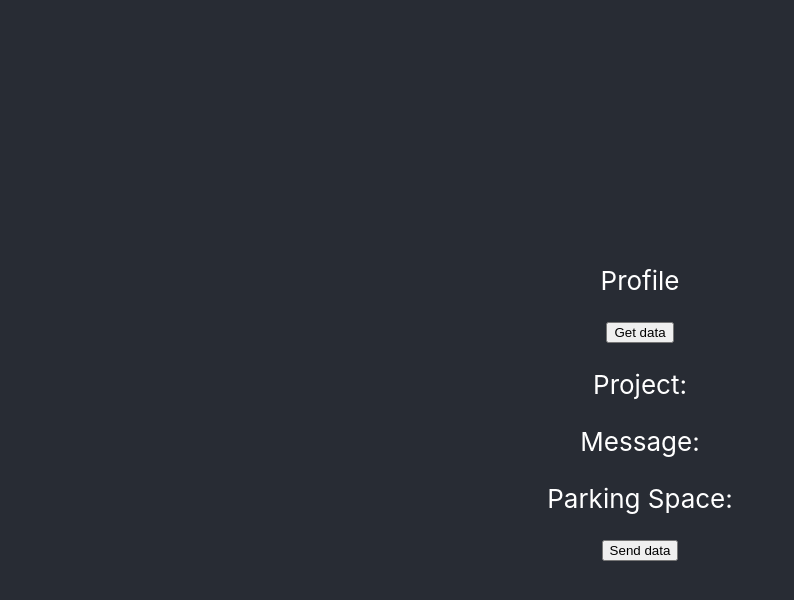
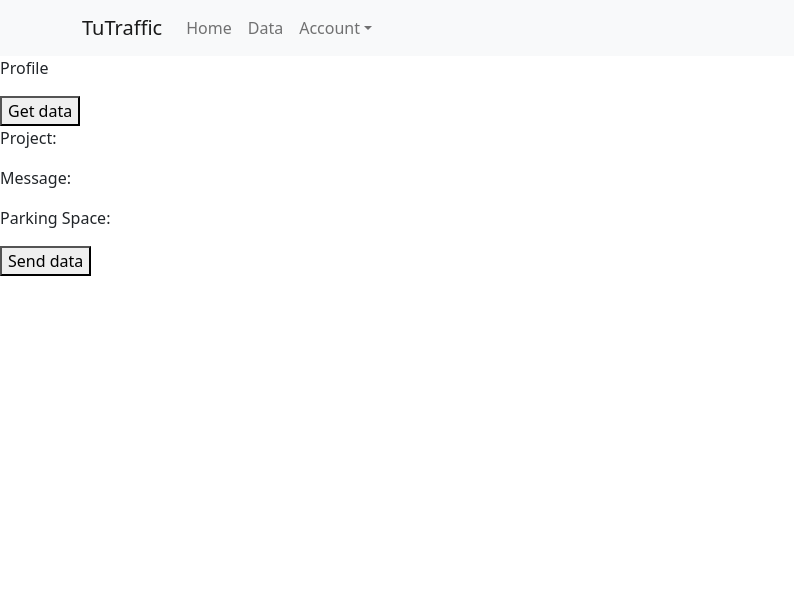
Before and after one commit to Capstone-Projects-2023-Spring/project-tutraffic, a React (Create React App) app in the folder frontend/: page /data in a window 1280 px wide. Shown: the top 600 px of the page, without its empty margins (0-794 px from the left). Built offline with nearby package versions, Linux system fonts and the light colour scheme.

Commit message:
created nav bar and file structure

```diff
--- a/frontend/package.json
+++ b/frontend/package.json
@@ -7,8 +7,12 @@
     "@testing-library/react": "^13.4.0",
     "@testing-library/user-event": "^13.5.0",
     "axios": "^1.3.4",
+    "bootstrap": "^5.2.3",
     "react": "^18.2.0",
+    "react-bootstrap": "^2.7.2",
     "react-dom": "^18.2.0",
+    "react-router": "^6.8.2",
+    "react-router-dom": "^6.8.2",
     "react-scripts": "5.0.1",
     "socket.io-client": "^4.6.1",
     "web-vitals": "^2.1.4"
--- a/frontend/src/App.js
+++ b/frontend/src/App.js
@@ -1,69 +1,20 @@
-import { useState } from 'react'
-import axios from "axios";
-import './App.css';
+import React from "react";
+import Navr from "./Navr";
+import Home from "./Home";
+import Data from "./Data";
+import { BrowserRouter as Router, Routes, Route } from "react-router-dom";
 
-function App() {
-
-  // store message
-  const [profileData, setProfileData] = useState([]);
-
-  // receive message
-  const getData = () => {
-    axios({
-      method: "GET",
-      url: "http://localhost:8000/profile",
-    })
-      .then((response) => {
-        const res = response.data
-        setProfileData(({
-          project: res.name,
-          message: res.message,
-          space: res.space
-        }))
-      }).catch((error) => {
-        if (error.response) {
-          console.log(error.response)
-          console.log(error.response.status)
-          console.log(error.response.headers)
-        }
-      })
-  };
-
-  const sendData = () => {
-    const data = {
-      name: "tutraffic",
-      email: "tutraffic@temple.edu"
-    };
-    axios({
-      method: "POST",
-      url: "http://localhost:8000/data",
-      headers: {
-        "Content-Type": "application/json"
-      },
-      data: data
-    })
-      .then((response) => {
-        console.log(response.data);
-      })
-      .catch((error) => {
-        console.log(error.response);
-      });
-  };
-
+export default function App() {
   return (
-    <div className="App">
-      <header className="App-header">
-        <p>Profile</p><button onClick={getData}>Get data</button>
-        {profileData && <div>
-          <p>Project: {profileData.project}</p>
-          <p>Message: {profileData.message}</p>
-          <p>Parking Space: {profileData.space}</p>
-        </div>
-        }
-        <button onClick={sendData}>Send data</button>
-      </header>
-    </div>
+    <Router>
+      <div className="App">
+        <Navr />
+        <Routes>
+          <Route path="/" element={<Home />} />
+          <Route path="/home" element={<Home />} />
+          <Route path="/data" element={<Data />} />
+        </Routes>
+      </div>
+    </Router>
   );
 }
-
-export default App;
--- /dev/null
+++ b/frontend/src/Data.js
@@ -0,0 +1,66 @@
+import { useState } from 'react'
+import axios from "axios";
+
+export default function Data() {
+
+  // store message
+  const [profileData, setProfileData] = useState([]);
+
+  // receive message
+  const getData = () => {
+    axios({
+      method: "GET",
+      url: "http://localhost:8000/profile",
+    })
+      .then((response) => {
+        const res = response.data
+        setProfileData(({
+          project: res.name,
+          message: res.message,
+          space: res.space
+        }))
+      }).catch((error) => {
+        if (error.response) {
+          console.log(error.response)
+          console.log(error.response.status)
+          console.log(error.response.headers)
+        }
+      })
+  };
+
+  const sendData = () => {
+    const data = {
+      name: "tutraffic",
+      email: "tutraffic@temple.edu"
+    };
+    axios({
+      method: "POST",
+      url: "http://localhost:8000/data",
+      headers: {
+        "Content-Type": "application/json"
+      },
+      data: data
+    })
+      .then((response) => {
+        console.log(response.data);
+      })
+      .catch((error) => {
+        console.log(error.response);
+      });
+  };
+
+  return (
+      <div className="App">
+        <header className="App-header">
+          <p>Profile</p><button onClick={getData}>Get data</button>
+          {profileData && <div>
+            <p>Project: {profileData.project}</p>
+            <p>Message: {profileData.message}</p>
+            <p>Parking Space: {profileData.space}</p>
+          </div>
+          }
+          <button onClick={sendData}>Send data</button>
+        </header>
+      </div>
+  );
+}
--- /dev/null
+++ b/frontend/src/Home.js
@@ -0,0 +1,10 @@
+export default function Home() {
+
+    return (
+        <div>
+            <h1>Home page</h1>
+            <p> Google Map </p>
+        </div>
+    );
+
+}
--- /dev/null
+++ b/frontend/src/Navr.js
@@ -0,0 +1,31 @@
+import React from "react";
+import Container from 'react-bootstrap/Container';
+import Nav from 'react-bootstrap/Nav';
+import Navbar from 'react-bootstrap/Navbar';
+import NavDropdown from 'react-bootstrap/NavDropdown';
+
+export default function Navr() {
+
+  return (
+    <Navbar bg="light" expand="lg">
+      <Container>
+        <Navbar.Brand href="/home">TuTraffic</Navbar.Brand>
+        <Navbar.Toggle aria-controls="basic-navbar-nav" />
+        <Navbar.Collapse id="basic-navbar-nav">
+          <Nav className="me-auto">
+            <Nav.Link href="/home">Home</Nav.Link>
+            <Nav.Link href="/data">Data</Nav.Link>
+            <NavDropdown title="Account" id="basic-nav-dropdown">
+              <NavDropdown.Item href="/account/1">Settings</NavDropdown.Item>
+              <NavDropdown.Item href="/account/2">Another action</NavDropdown.Item>
+              <NavDropdown.Item href="/account/3">Something</NavDropdown.Item>
+              <NavDropdown.Divider />
+              <NavDropdown.Item href="/account/4">Separated link</NavDropdown.Item>
+            </NavDropdown>
+          </Nav>
+        </Navbar.Collapse>
+      </Container>
+    </Navbar>
+  );
+
+}
--- a/frontend/src/index.js
+++ b/frontend/src/index.js
@@ -1,8 +1,7 @@
 import React from 'react';
 import ReactDOM from 'react-dom/client';
-import './index.css';
 import App from './App';
-import reportWebVitals from './reportWebVitals';
+import '../node_modules/bootstrap/dist/css/bootstrap.min.css';
 
 const root = ReactDOM.createRoot(document.getElementById('root'));
 root.render(
@@ -10,8 +9,3 @@ root.render(
     <App />
   </React.StrictMode>
 );
-
-// If you want to start measuring performance in your app, pass a function
-// to log results (for example: reportWebVitals(console.log))
-// or send to an analytics endpoint. Learn more: https://bit.ly/CRA-vitals
-reportWebVitals();
```
Also changed, not shown: 1 other file (tests, documents, lock files or other folders).
